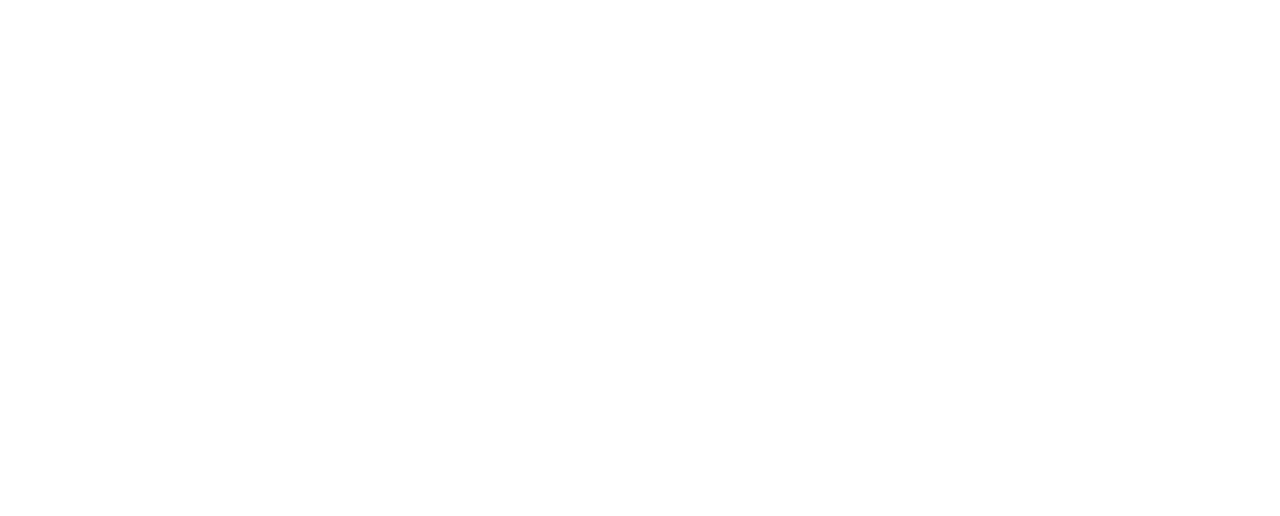
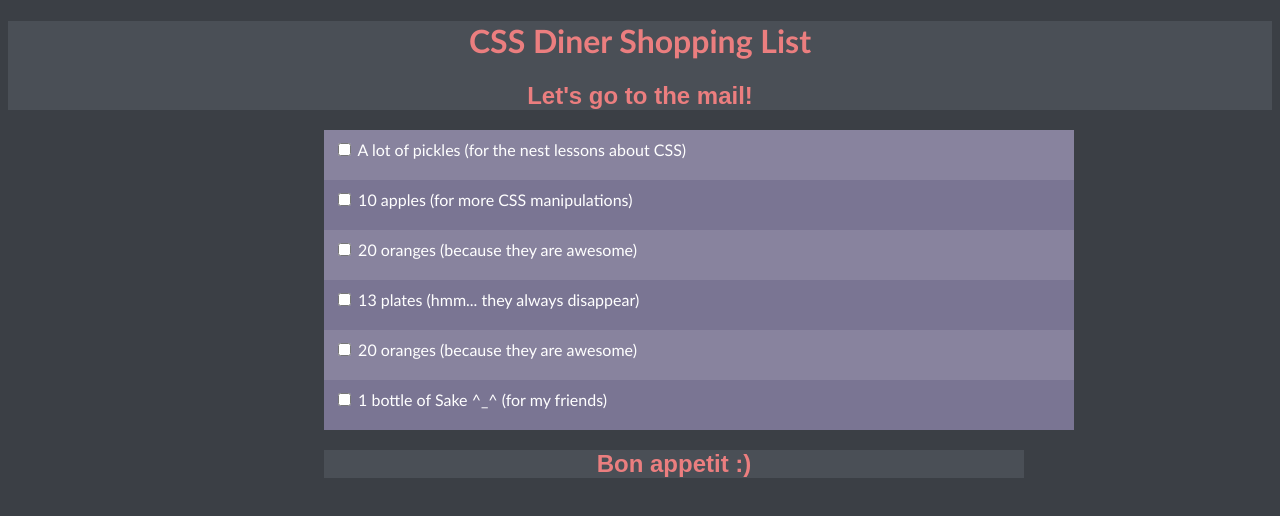
Before and after one commit to Dmytro-Ivashko/BR_homework_4, a plain HTML site: page index.html in a window 1280 px wide. Drawn offline with Linux system fonts and the light colour scheme.

Commit message:
alpha lessons 4 :)

```diff
--- a/index.html
+++ b/index.html
@@ -4,9 +4,66 @@
     <meta charset="UTF-8">
     <meta name="viewport" content="width=device-width, initial-scale=1.0">
     <meta http-equiv="X-UA-Compatible" content="ie=edge">
+    <link rel="stylesheet" href="./main.css">
+    <link rel="icon" href="http://flukeout.github.io/favicon.png" type="icon" sizes="16x16">
     <title>Lessons 4</title>
 </head>
 <body>
+    <header>
+        <h1>CSS Diner Shopping List</h1>
+        <h2>Let's go to the mail!</h2>
+    </header>
+    <main>
+    <div class="purchases">
+            <ul>
+                <li>
+                    <label>
+                            <input type="checkbox" name="sortament" value="1">
+                            <span>A lot of pickles (for the nest lessons about CSS)</span>
+                    </label>
+                </li>
 
-</body>
+                <li>
+                    <label>
+                            <input type="checkbox" name="sortament" value="1">
+                            <span>10 apples (for more CSS manipulations)</span>
+                    </label>
+                </li>
+
+                <li>
+                    <label>
+                            <input type="checkbox" name="sortament" value="1">
+                            <span>20 oranges (because they are awesome)</span>
+                    </label>
+                </li>
+
+                <li>
+                    <label>
+                            <input type="checkbox" name="sortament" value="1">
+                            <span>13 plates (hmm... they always disappear)</span>
+                    </label>
+                </li>
+
+                <li>
+                    <label>
+                            <input type="checkbox" name="sortament" value="1">
+                            <span>20 oranges (because they are awesome)</span>
+                    </label>
+                </li>
+
+                <li>
+                    <label>
+                        <input type="checkbox" name="sortament" value="1">
+                        <span>1 bottle of Sake ^_^ (for my friends)</span>
+                    </label>
+                </li>
+
+
+            </ul>
+    </div>
+    <footer>
+        <h2>Bon appetit :)</h2>
+    </footer>
+    </main>
+ </body>
 </html>
--- /dev/null
+++ b/main.css
@@ -0,0 +1,60 @@
+*{transition: all .1s ease-in;}
+body  {
+    background-color: #3b3f45;
+    font-family: Trebuchet MS;
+}
+header {
+    background-color: #4a4f56;
+    color: #eb7e7f;
+    text-align: center;
+    width: 100%;
+
+}
+h2 {
+    font-family: Arial, sans-serif;
+}
+ .purchases {
+    background-color: #88839e;
+    margin-left: 25%;
+    margin-right: 25%;
+    width: 750px;
+}
+li:nth-child(2n){
+    color: ;
+    background-color: #7a7593;
+}
+li:hover {
+    background-color: #625e77;
+    border: 1px white;
+  }
+ul {
+    display: flex;
+    flex-direction: column;
+    justify-content: center;
+    width: 100%;
+    padding-left: 0;
+}
+
+li {
+    display: block;
+    box-sizing: border-box;
+    background-color: #88839e;
+    height: 50px;
+    padding: 10px;
+    text-align: left;
+    color: #fff;
+    text-decoration: none;
+}
+
+footer {
+    background-color: #4a4f56;
+    color: #eb7e7f;
+    text-align: center;
+    margin-left: 25%;
+    margin-right: 25%;
+    width: 700px;
+
+}
+input[type="checkbox"]:checked + span {
+    text-decoration: line-through;
+    }
```
